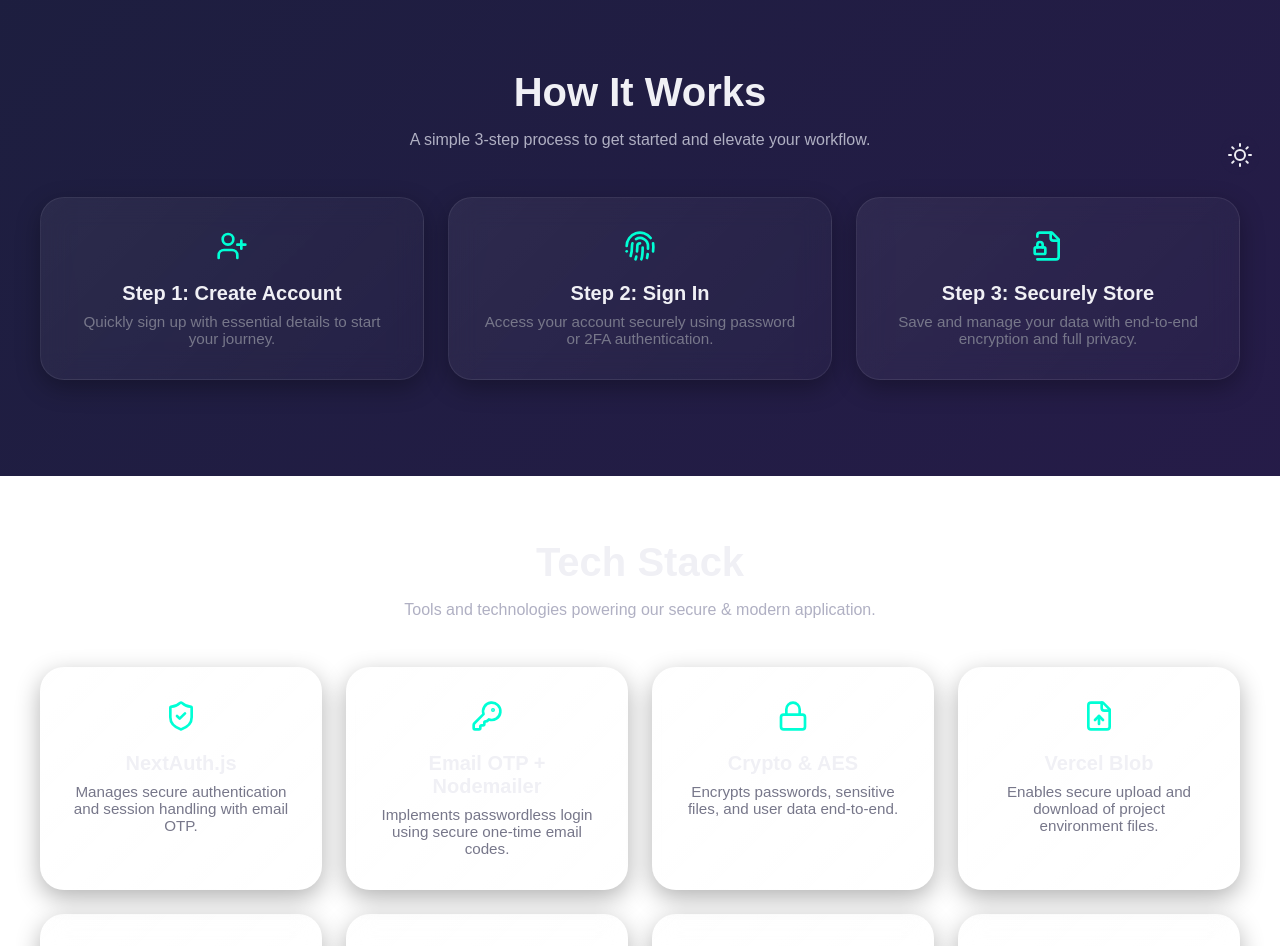
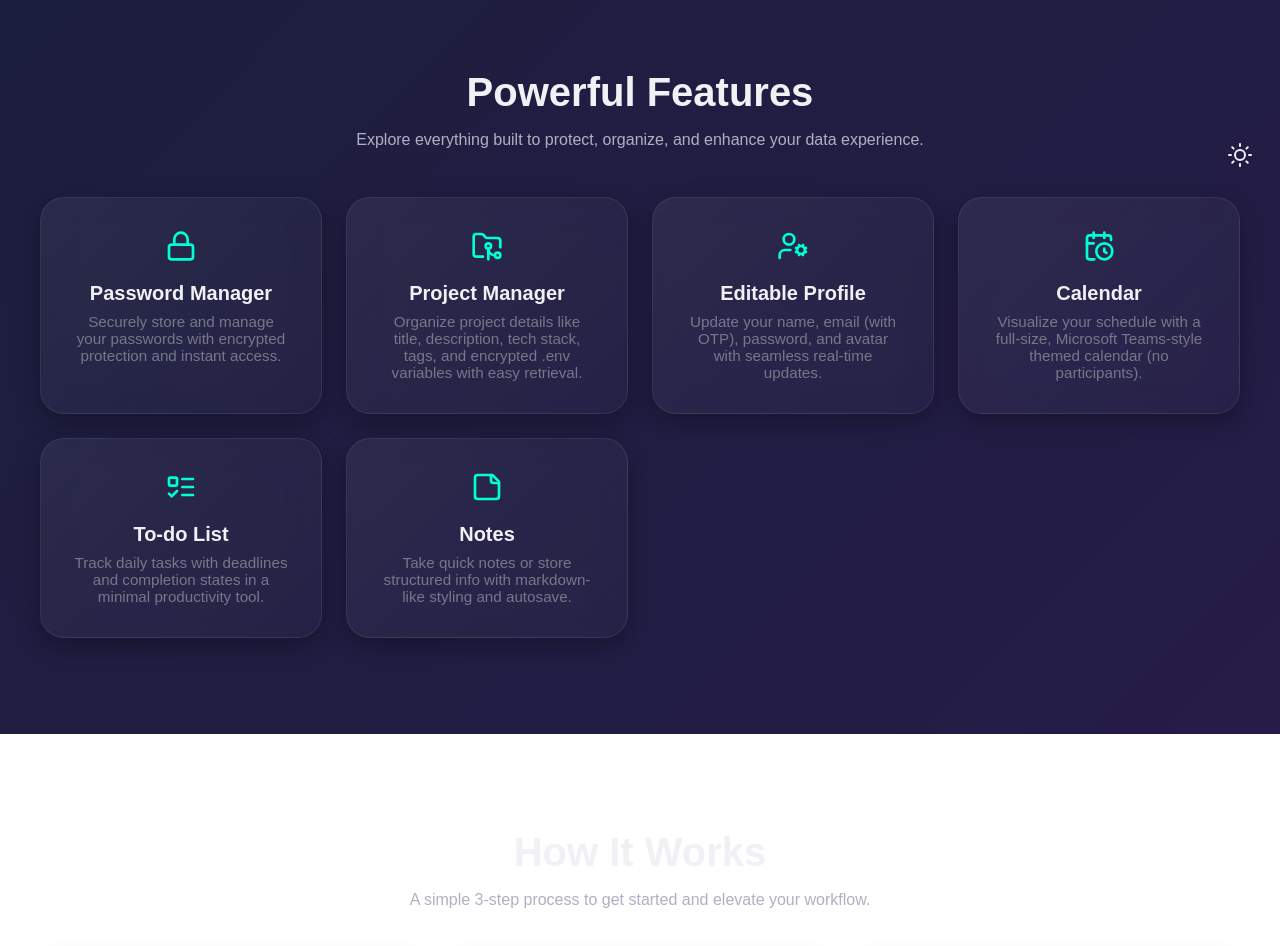
Before and after one commit to Vinoth82003/mydata, a Next.js app: page / in a window 1280 px wide. Shown: the part 580-1526 px from the top of the page. Built offline with nearby package versions, Linux system fonts and the light colour scheme.

Commit message:
Added Features

```diff
--- a/src/app/Components/CTA/CTA.module.css
+++ b/src/app/Components/CTA/CTA.module.css
@@ -2,12 +2,7 @@
   width: 100%;
   padding: 6rem 1.5rem;
   position: relative;
-  background: linear-gradient(
-    var(--deg, 135deg),
-    var(--bg-gradient-start),
-    var(--bg-gradient-mid),
-    var(--bg-gradient-end)
-  );
+  background: transparent;
   background-size: 400% 400%;
   animation: animateBG 20s ease infinite;
   overflow: hidden;
@@ -25,14 +20,6 @@
   100% {
     background-position: 0% 50%;
   }
-}
-
-.overlay {
-  position: absolute;
-  inset: 0;
-  background: rgba(255, 255, 255, 0.02);
-  backdrop-filter: blur(20px);
-  z-index: 1;
 }
 
 .ctaContent {
--- a/src/app/Components/Contact/Contact.module.css
+++ b/src/app/Components/Contact/Contact.module.css
@@ -3,13 +3,27 @@
   flex-wrap: wrap;
   gap: 2rem;
   padding: 4rem 2rem;
-  /* background: linear-gradient(
+  background: linear-gradient(
     var(--deg, 135deg),
     var(--bg-gradient-start),
     var(--bg-gradient-mid),
     var(--bg-gradient-end)
-  ); */
+  );
+  background-size: 400% 400%;
+  animation: animateBG 20s ease infinite;
   color: var(--text-primary);
+}
+
+@keyframes animateBG {
+  0% {
+    background-position: 0% 50%;
+  }
+  50% {
+    background-position: 100% 50%;
+  }
+  100% {
+    background-position: 0% 50%;
+  }
 }
 
 .textBlock {
--- /dev/null
+++ b/src/app/Components/Features/Features.jsx
@@ -0,0 +1,89 @@
+"use client";
+import styles from "./Features.module.css";
+import {
+  Lock,
+  FolderGit2,
+  UserCog,
+  CalendarClock,
+  ListTodo,
+  StickyNote,
+  ShieldCheck,
+} from "lucide-react";
+import { motion } from "framer-motion";
+
+const variants = {
+  hidden: { opacity: 0, y: 40 },
+  visible: (i) => ({
+    opacity: 1,
+    y: 0,
+    transition: {
+      delay: i * 0.15,
+      duration: 0.6,
+      ease: "easeOut",
+    },
+  }),
+};
+
+export default function Features() {
+  const features = [
+    {
+      icon: <Lock className={styles.icon} />,
+      title: "Password Manager",
+      desc: "Securely store and manage your passwords with encrypted protection and instant access.",
+    },
+    {
+      icon: <FolderGit2 className={styles.icon} />,
+      title: "Project Manager",
+      desc: "Organize project details like title, description, tech stack, tags, and encrypted .env variables with easy retrieval.",
+    },
+    {
+      icon: <UserCog className={styles.icon} />,
+      title: "Editable Profile",
+      desc: "Update your name, email (with OTP), password, and avatar with seamless real-time updates.",
+    },
+    {
+      icon: <CalendarClock className={styles.icon} />,
+      title: "Calendar",
+      desc: "Visualize your schedule with a full-size, Microsoft Teams-style themed calendar (no participants).",
+    },
+    {
+      icon: <ListTodo className={styles.icon} />,
+      title: "To-do List",
+      desc: "Track daily tasks with deadlines and completion states in a minimal productivity tool.",
+    },
+    {
+      icon: <StickyNote className={styles.icon} />,
+      title: "Notes",
+      desc: "Take quick notes or store structured info with markdown-like styling and autosave.",
+    },
+  ];
+
+  return (
+    <section className={styles.section}>
+      <div className={styles.container}>
+        <h2 className={styles.heading}>Powerful Features</h2>
+        <p className={styles.subheading}>
+          Explore everything built to protect, organize, and enhance your data
+          experience.
+        </p>
+        <div className={styles.grid}>
+          {features.map((feat, i) => (
+            <motion.div
+              key={i}
+              className={styles.card}
+              variants={variants}
+              initial="hidden"
+              whileInView="visible"
+              viewport={{ once: true }}
+              custom={i}
+            >
+              <div className={styles.iconWrapper}>{feat.icon}</div>
+              <h3 className={styles.cardTitle}>{feat.title}</h3>
+              <p className={styles.cardDesc}>{feat.desc}</p>
+            </motion.div>
+          ))}
+        </div>
+      </div>
+    </section>
+  );
+}
--- /dev/null
+++ b/src/app/Components/Features/Features.module.css
@@ -0,0 +1,92 @@
+.section {
+    width: 100%;
+    padding: 6rem 1.5rem;
+    position: relative;
+    background: linear-gradient(
+      var(--deg, 135deg),
+      var(--bg-gradient-start),
+      var(--bg-gradient-mid),
+      var(--bg-gradient-end)
+    );
+    background-size: 400% 400%;
+    animation: animateBG 20s ease infinite;
+    overflow: hidden;
+  }
+
+
+
+  @keyframes animateBG {
+    0% {
+      background-position: 0% 50%;
+    }
+    50% {
+      background-position: 100% 50%;
+    }
+    100% {
+      background-position: 0% 50%;
+    }
+  }
+
+  .container {
+    max-width: 1200px;
+    margin: 0 auto;
+    text-align: center;
+  }
+
+  .heading {
+    font-size: 2.5rem;
+    font-weight: bold;
+    margin-bottom: 1rem;
+  }
+
+  .subheading {
+    color: var(--text-secondary);
+    margin-bottom: 3rem;
+    font-size: 1rem;
+  }
+
+  .grid {
+    display: grid;
+    gap: 1.5rem;
+    grid-template-columns: repeat(auto-fit, minmax(250px, 1fr));
+  }
+
+  .card {
+    padding: 2rem;
+    border-radius: 1.5rem;
+    background: linear-gradient(
+      135deg,
+      rgba(255, 255, 255, 0.06),
+      rgba(255, 255, 255, 0.02)
+    );
+    border: 1px solid rgba(255, 255, 255, 0.08);
+    backdrop-filter: blur(14px);
+    -webkit-backdrop-filter: blur(14px);
+    box-shadow: 0 8px 24px rgba(0, 0, 0, 0.3);
+    transition: transform 0.3s ease;
+  }
+
+  .card:hover {
+    transform: scale(1.03);
+  }
+
+  .iconWrapper {
+    margin-bottom: 1rem;
+  }
+
+  .icon {
+    width: 2rem;
+    height: 2rem;
+    color: var(--accent);
+  }
+
+  .cardTitle {
+    font-size: 1.25rem;
+    font-weight: 600;
+    margin-bottom: 0.5rem;
+  }
+
+  .cardDesc {
+    color: var(--text-muted);
+    font-size: 0.95rem;
+  }
--- a/src/app/Components/HowItWorks/HowItWorks.module.css
+++ b/src/app/Components/HowItWorks/HowItWorks.module.css
@@ -2,12 +2,7 @@
   width: 100%;
   padding: 6rem 1.5rem;
   position: relative;
-  background: linear-gradient(
-    var(--deg, 135deg),
-    var(--bg-gradient-start),
-    var(--bg-gradient-mid),
-    var(--bg-gradient-end)
-  );
+  background: transparent;
   background-size: 400% 400%;
   animation: animateBG 20s ease infinite;
   overflow: hidden;
--- a/src/app/Components/TechStack/TechStack.jsx
+++ b/src/app/Components/TechStack/TechStack.jsx
@@ -15,7 +15,7 @@ import {
 const techList = [
   {
     icon: <ShieldCheck className={styles.icon} />,
-    title: "NextAuth.js",
+    title: "Jwt Auth",
     desc: "Manages secure authentication and session handling with email OTP.",
   },
   {
@@ -35,7 +35,7 @@ const techList = [
   },
   {
     icon: <CalendarClock className={styles.icon} />,
-    title: "Google Calendar API",
+    title: "Customer Calendar",
     desc: "Integrates event syncing and reminders within your dashboard.",
   },
   {
@@ -50,8 +50,8 @@ const techList = [
   },
   {
     icon: <Cpu className={styles.icon} />,
-    title: "Framer Motion",
-    desc: "Powers smooth UI animations for a seamless user experience.",
+    title: "Dompurify",
+    desc: "Dompurify to sanitize the user input to frontend security.",
   },
 ];
 
--- a/src/app/Components/TechStack/TechStack.module.css
+++ b/src/app/Components/TechStack/TechStack.module.css
@@ -2,6 +2,27 @@
   padding: 4rem 1.5rem;
   /* background: var(--bg-main); */
   color: var(--text-primary);
+  background: linear-gradient(
+    var(--deg, 135deg),
+    var(--bg-gradient-start),
+    var(--bg-gradient-mid),
+    var(--bg-gradient-end)
+  );
+  background-size: 400% 400%;
+  animation: animateBG 20s ease infinite;
+}
+
+
+@keyframes animateBG {
+  0% {
+    background-position: 0% 50%;
+  }
+  50% {
+    background-position: 100% 50%;
+  }
+  100% {
+    background-position: 0% 50%;
+  }
 }
 
 .container {
--- a/src/app/page.js
+++ b/src/app/page.js
@@ -8,6 +8,7 @@ import HowItWorks from "./Components/HowItWorks/HowItWorks";
 import PageLoader from "./Components/PageLoader/PageLoader";
 import TechStack from "./Components/TechStack/TechStack";
 import styles from "./page.module.css";
+import Features from "./Components/Features/Features";
 
 export default function Home() {
   const [isLoading, setIsLoading] = useState(true);
@@ -24,6 +25,9 @@ export default function Home() {
       {/* Hero section */}
       <HeroSection />
 
+      {/* Features */}
+      <Features/>
+
       {/* How it works section */}
       <HowItWorks />
 
```
